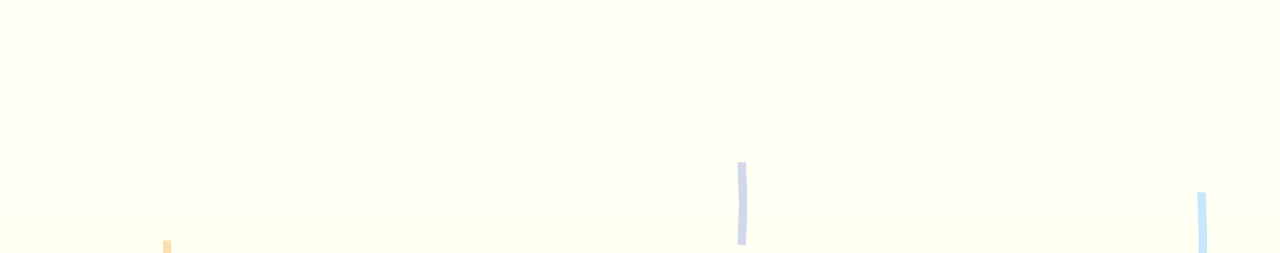
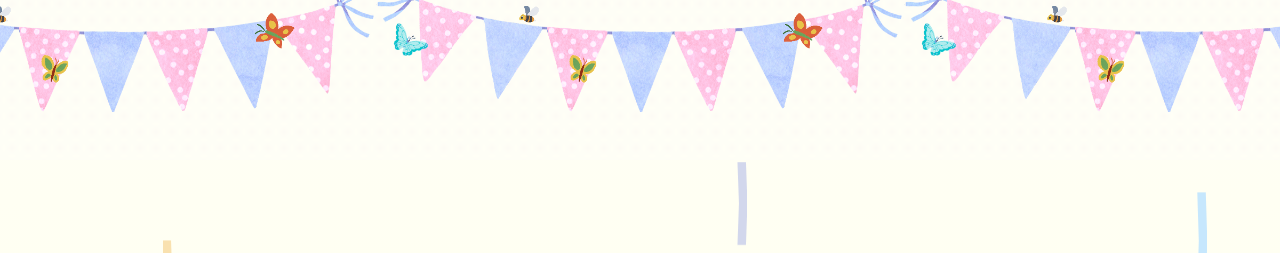
Before and after one commit to VoDangPhuongThuy/HPBD, a plain HTML site: page index.html in a window 1280 px wide. Shown: the top 253 px of the page. Drawn offline with Linux system fonts and the light colour scheme; a web font is replaced by a local one.

Commit message:
Update index.css
Edit z-index of banerbg

```diff
--- a/styles/index.css
+++ b/styles/index.css
@@ -13,10 +13,11 @@ html, body {
 .header {
     position: relative;
     background: #FFFFF6;
-    background-image: url('/video/banner.gif'); /* Đường dẫn đến hình ảnh */
+    background-image: url('/video/bannerbg.gif'); /* Đường dẫn đến hình ảnh */
     background-size: contain; /* Hiển thị toàn bộ ảnh mà không cắt */
     background-repeat: repeat-x; /* Lặp lại theo chiều ngang */
     background-position: center top; /* Căn giữa ảnh theo chiều ngang và nằm trên cùng */
+    z-index: 5;
 }
 #container {
     display: flex;
@@ -163,10 +164,11 @@ audio {
         height: 10vh;
         position: relative;
         background: #FFFFF6;
-        background-image: url('/video/banner.gif'); /* Đường dẫn đến hình ảnh */
+        background-image: url('/video/bannerbg.gif'); /* Đường dẫn đến hình ảnh */
         background-size: contain; /* Hiển thị toàn bộ ảnh mà không cắt */
         background-repeat: repeat-x; /* Lặp lại theo chiều ngang */
         background-position: center top; /* Căn giữa ảnh theo chiều ngang và nằm trên cùng */
+        z-index: 5;
     }
     #container {
         height: calc(var(--vh, 1vh) * 92);
@@ -184,10 +186,11 @@ audio {
         max-height: 500px;
         position: relative;
         background: #FFFFF6;
-        background-image: url('/video/banner.gif'); /* Đường dẫn đến hình ảnh */
+        background-image: url('/video/bannerbg.gif'); /* Đường dẫn đến hình ảnh */
         background-size: contain; /* Hiển thị toàn bộ ảnh mà không cắt */
         background-repeat: repeat-x; /* Lặp lại theo chiều ngang */
         background-position: center top; /* Căn giữa ảnh theo chiều ngang và nằm trên cùng */
+        z-index: 5;
     }
     #container {
         height: 80vh;
```
